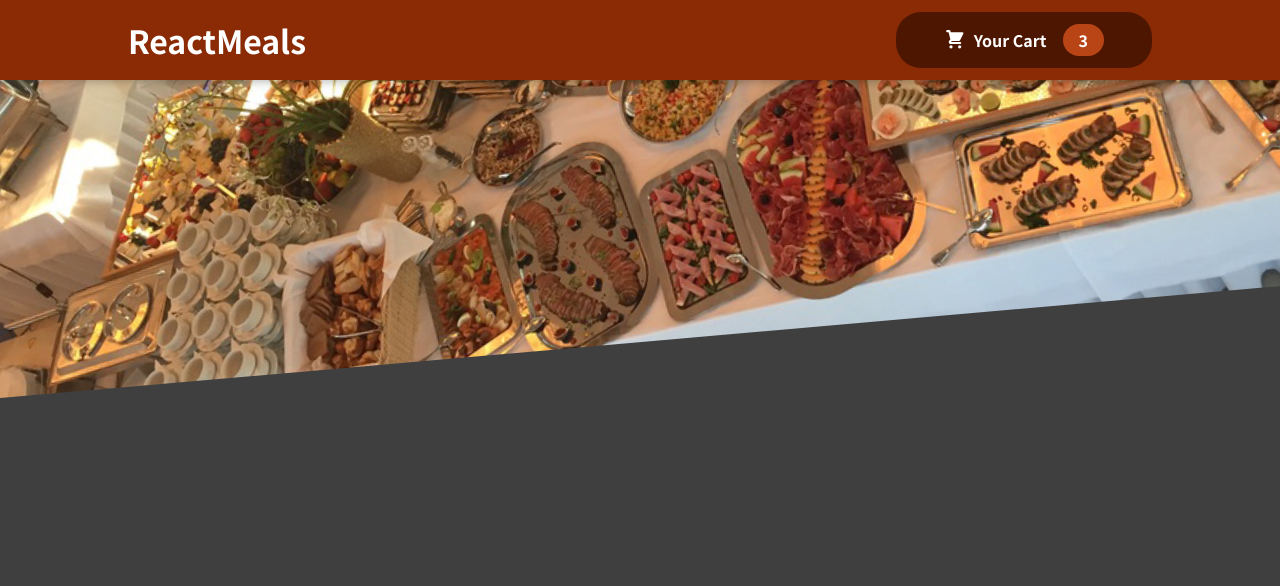
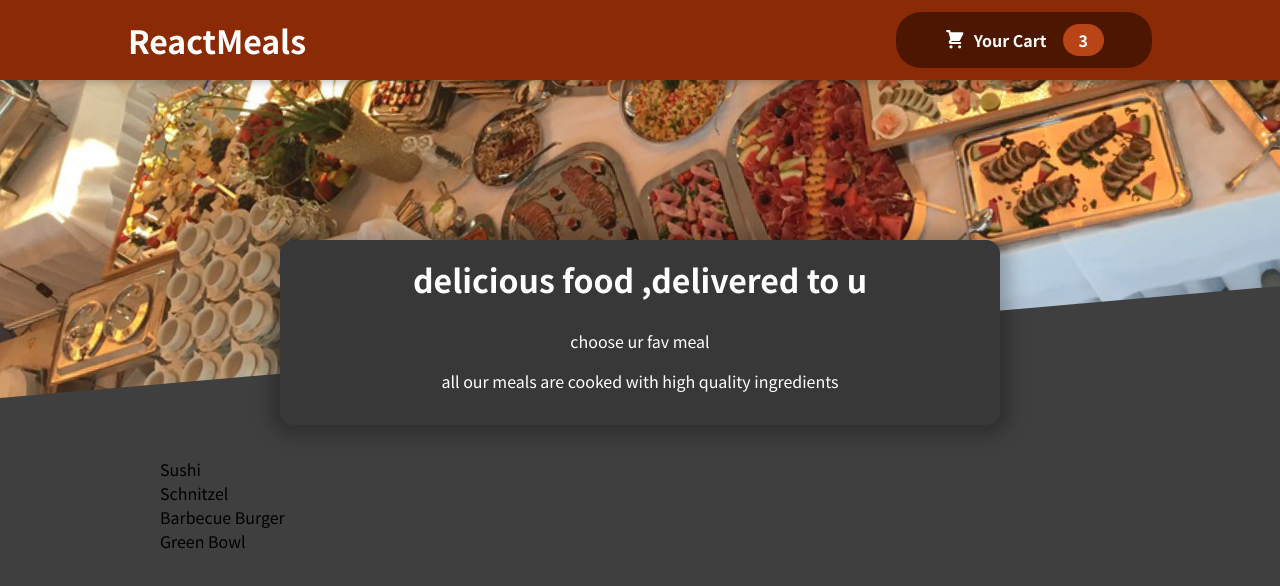
Before and after one commit to Alamsahithi/foodorderApp, a React (Create React App) app: page / in a window 1280 px wide. Shown: the top 586 px of the page. Built offline with nearby package versions, Linux system fonts and the light colour scheme.

Commit message:
till mealsList

```diff
--- a/src/App.js
+++ b/src/App.js
@@ -1,11 +1,15 @@
 
 import {Fragment} from "react"
 import Header from './components/Layout/Header'
+import Meals from "./components/Meals/Meals";
 
 function App() {
   return (
     <Fragment>
       <Header/>
+      <main>
+        <Meals/>
+      </main>
     </Fragment>
   );
 }
--- /dev/null
+++ b/src/components/Meals/AvailableMeals.js
@@ -0,0 +1,40 @@
+import classes from './AvailableMeals.module.css'
+
+const DUMMY_MEALS = [
+    {
+      id: 'm1',
+      name: 'Sushi',
+      description: 'Finest fish and veggies',
+      price: 22.99,
+    },
+    {
+      id: 'm2',
+      name: 'Schnitzel',
+      description: 'A german specialty!',
+      price: 16.5,
+    },
+    {
+      id: 'm3',
+      name: 'Barbecue Burger',
+      description: 'American, raw, meaty',
+      price: 12.99,
+    },
+    {
+      id: 'm4',
+      name: 'Green Bowl',
+      description: 'Healthy...and green...',
+      price: 18.99,
+    },
+  ];
+  const mealsList = DUMMY_MEALS.map((meal)=> <li>{meal.name}</li>)
+
+
+const AvailableMeals=()=>{
+  return <section className={classes.meals}>
+    <ul>
+        {mealsList}
+    </ul>
+  </section>
+}
+
+export default AvailableMeals
--- /dev/null
+++ b/src/components/Meals/AvailableMeals.module.css
@@ -0,0 +1,24 @@
+.meals {
+    max-width: 60rem;
+    width: 90%;
+    margin: 2rem auto;
+    animation: meals-appear 1s ease-out forwards;
+  }
+
+  .meals ul {
+    list-style: none;
+    margin: 0;
+    padding: 0;
+  }
+
+  @keyframes meals-appear {
+    from {
+      opacity: 0;
+      transform: translateY(3rem);
+    }
+
+    to {
+      opacity: 1;
+      transform: translateY(0);
+    }
+  }
--- /dev/null
+++ b/src/components/Meals/Meals.js
@@ -0,0 +1,14 @@
+import { Fragment } from "react";
+import MealsSummary from "./MealsSummary";
+import AvailableMeals from "./AvailableMeals";
+
+const Meals = () =>{
+    return (
+        <Fragment>
+            <MealsSummary/>
+            <AvailableMeals/>
+        </Fragment>
+    )
+}
+
+export default Meals
--- /dev/null
+++ b/src/components/Meals/MealsSummary.js
@@ -0,0 +1,12 @@
+import classes from './MealsSummary.module.css'
+const MealsSummary = () =>{
+    return (
+    <section className={classes.summary}>
+        <h2>delicious food ,delivered to u</h2>
+        <p>choose ur fav meal</p>
+        <p>all our meals are cooked with high quality ingredients</p>
+    </section>
+    )
+}
+
+export default MealsSummary
--- /dev/null
+++ b/src/components/Meals/MealsSummary.module.css
@@ -0,0 +1,18 @@
+.summary {
+    text-align: center;
+    max-width: 45rem;
+    width: 90%;
+    margin: auto;
+    margin-top: -10rem;
+    position: relative;
+    background-color: #383838;
+    color: white;
+    border-radius: 14px;
+    padding: 1rem;
+    box-shadow: 0 1px 18px 10px rgba(0, 0, 0, 0.25);
+  }
+
+  .summary h2 {
+    font-size: 2rem;
+    margin-top: 0;
+  }
```
